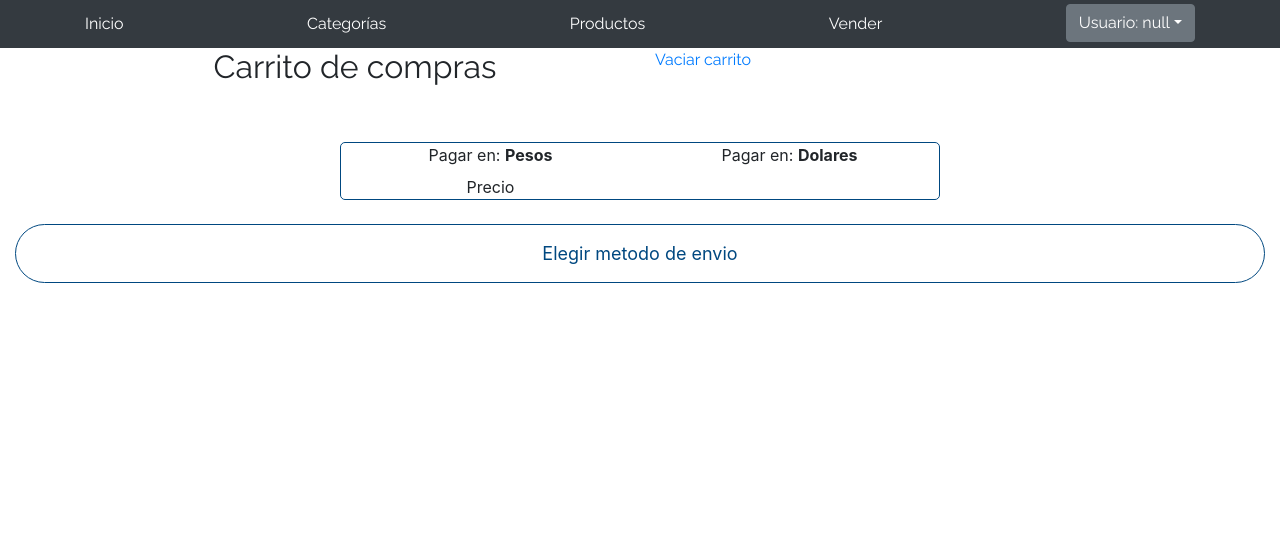
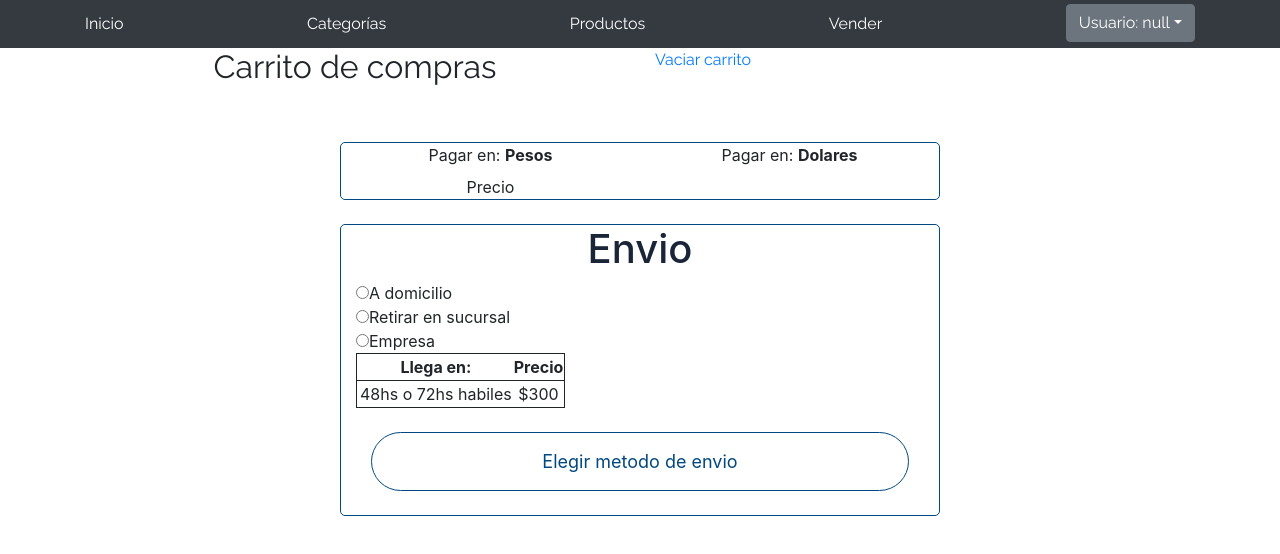
Before and after one commit to ExequielGcu/e-mercado, a plain HTML site: page cart.html in a window 1280 px wide. Drawn offline with Linux system fonts and the light colour scheme; no server answers.

Commit message:
Final
xD

```diff
--- a/cart.html
+++ b/cart.html
@@ -34,6 +34,7 @@
       font-size: 14px;
       border: 1px solid #002e36;
     }
+
     .selector-moneda-de-pago {
       list-style-type: none;
       max-width: 600px;
@@ -43,10 +44,24 @@
       border: 1px solid #004880;
       box-sizing: border-box;
     }
+
     .newcart-proximo-paso {
       cursor: pointer;
       color: #004880;
       background-color: #fff;
+      font-size: 18px;
+      border: 1px solid #004880;
+      padding: 15px 0;
+      text-decoration: none;
+      display: block;
+      border-radius: 50px;
+      width: 100%;
+    }
+
+    .newcart-proximo-paso:hover {
+      cursor: pointer;
+      color: #fff;
+      background-color: #004880;
       font-size: 18px;
       border: 1px solid #004880;
       padding: 15px 0;
@@ -70,12 +85,13 @@
       <a class="py-2 d-none d-md-inline-block" href="products.html">Productos</a>
       <a class="py-2 d-none d-md-inline-block" href="sell.html">Vender</a>
       <div class="dropdown">
-        <button id="prueba" class="btn btn-secondary dropdown-toggle" type="button" id="dropdownMenuButton" data-toggle="dropdown" aria-haspopup="true" aria-expanded="false">
+        <button id="prueba" class="btn btn-secondary dropdown-toggle" type="button" id="dropdownMenuButton"
+          data-toggle="dropdown" aria-haspopup="true" aria-expanded="false">
           Opciones
         </button>
         <div class="dropdown-menu" aria-labelledby="dropdownMenuButton">
           <a class="dropdown-item" href="my-profile.html">Perfil</a>
-          <i class="fas fa-shopping-cart dropdown-item" ><a href="cart.html"> Mi carrito</a></i>
+          <i class="fas fa-shopping-cart dropdown-item"><a href="cart.html"> Mi carrito</a></i>
           <a class="dropdown-item" href="#" onclick="CerrarSession()">Cerrar Session</a>
         </div>
       </div>
@@ -99,18 +115,41 @@
     <br><br>
     <div class="row m-auto selector-moneda-de-pago">
       <div class="col col-md-6 text-center">
-        <label for="peso">Pagar en: <b  >Pesos</b></label><br>
+        <label for="peso">Pagar en: <b>Pesos</b></label><br>
         <span id="pesos">Precio</span>
       </div>
       <div class="col col-md-6 text-center">
-        <label for="dolares">Pagar en: <b >Dolares</b></label><br>
+        <label for="dolares">Pagar en: <b>Dolares</b></label><br>
         <span id="dolares"></span>
       </div>
     </div>
     <br>
-    <div class="row m-auto ">
+    <div class="row m-auto selector-moneda-de-pago ">
+      <div class="col-md">
+        <h1 class="text-center">Envio</h1>
+        <div class="respuestas">
+          <input type="radio" name="preg1" value="1" />A domicilio<br />
+          <input type="radio" name="preg1" value="2" />Retirar en sucursal<br />
+          <input type="radio" name="preg1" value="3" />Empresa<br />
+        </div>
+
+        <table class="default text-center" style="border: 1px solid;">
+          <tr>
+            <th></th>
+            <th>Llega en:</th>
+            <th>Precio</th>
+          </tr>
+          <tr style="border: 1px solid;">
+            <td></td>
+            <td>48hs o 72hs habiles</td>
+            <td>$300</td>
+          </tr>
+        </table>
+        <br>
         <div class="col-md">
           <button class="newcart-proximo-paso" type="submit">Elegir metodo de envio</button>
+        </div>
+        <br>
       </div>
     </div>
 
```
Also changed, not shown: ca.png (added), css/carrito.css (added). Lines whose indentation alone changed are shown as unchanged.
